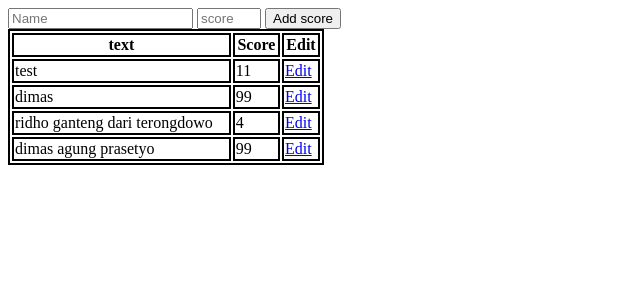
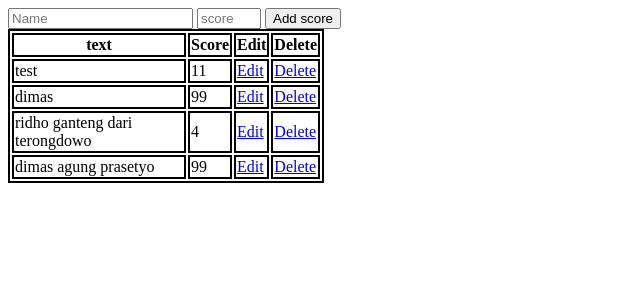
Before and after one commit to ainurridho666/score, a Flask app: page / in a window 1280 px wide. Shown: the top 300 px of the page, without its empty margins (0-640 px from the left). Run offline with Flask 3, Linux system fonts and the light colour scheme; some libraries are stand-ins or nearby versions.

Commit message:
Add files via upload

```diff
--- a/studikasus1/app.py
+++ b/studikasus1/app.py
@@ -48,3 +48,8 @@ def edit_data(id):
         edt_score = request.form.get("score")
         db.execute('update score set text = ?, score = ? where id = ?', edt_text, edt_score, id)
         return redirect("/")
+
+@app.route("/delete/<id>", methods=["GET"])
+def delete(id):
+    db.execute("delete from score WHERE id =?", id)
+    return redirect("/")
--- a/studikasus1/templates/index.html
+++ b/studikasus1/templates/index.html
@@ -28,6 +28,7 @@
                     <th>text</th>
                     <th>Score</th>
                     <th>Edit</th>
+                    <th>Delete</th>
                 </tr>
             </thead>
 
@@ -39,6 +40,10 @@
                     <td>
                         <a href="/edit/{{x['id']}}">Edit</a>
                     </td>
+                    <td>
+                        <a href="/delete/{{x['id']}}"
+                        onclick="return confrim('Apakah anda yakin ingin menghapus?');">Delete</a>
+                    </td>
                 </tr>
                 {% endfor %}
             </tbody>
```
Also changed, not shown: studikasus1/score.db.
